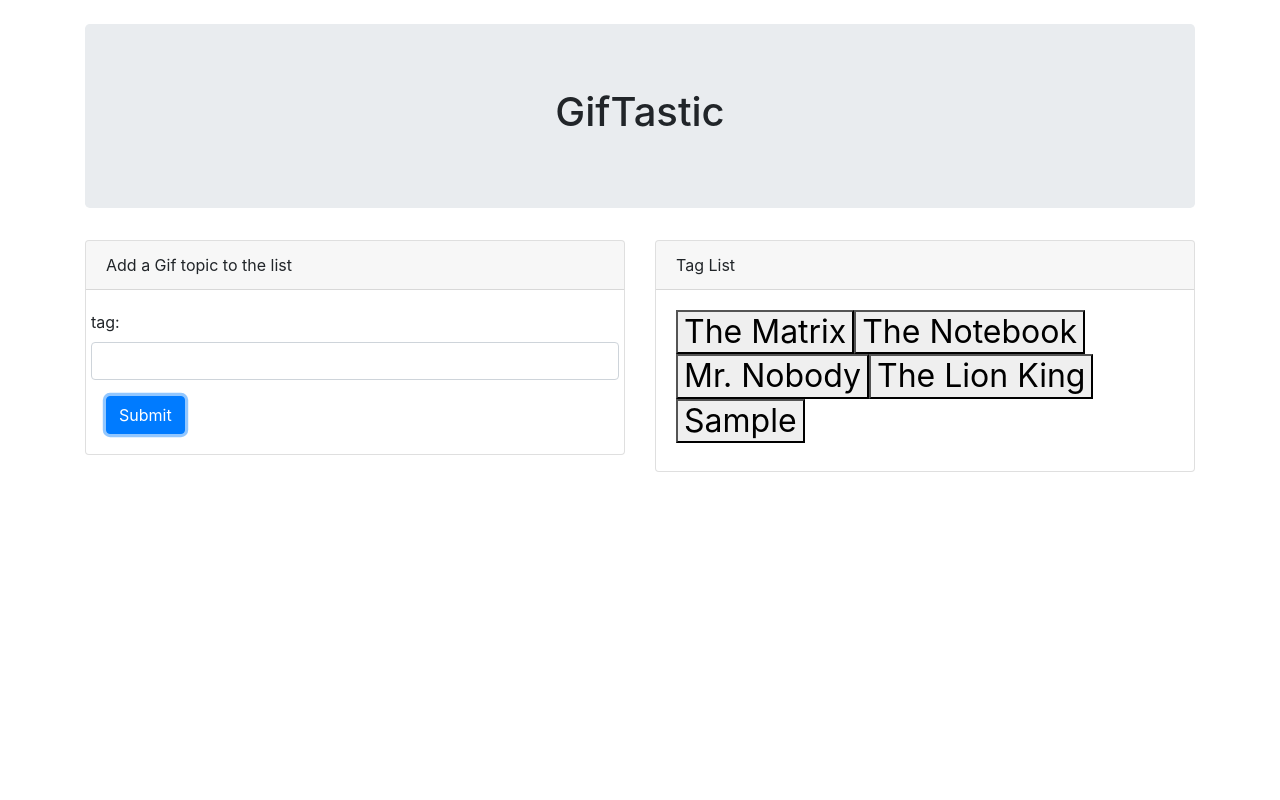
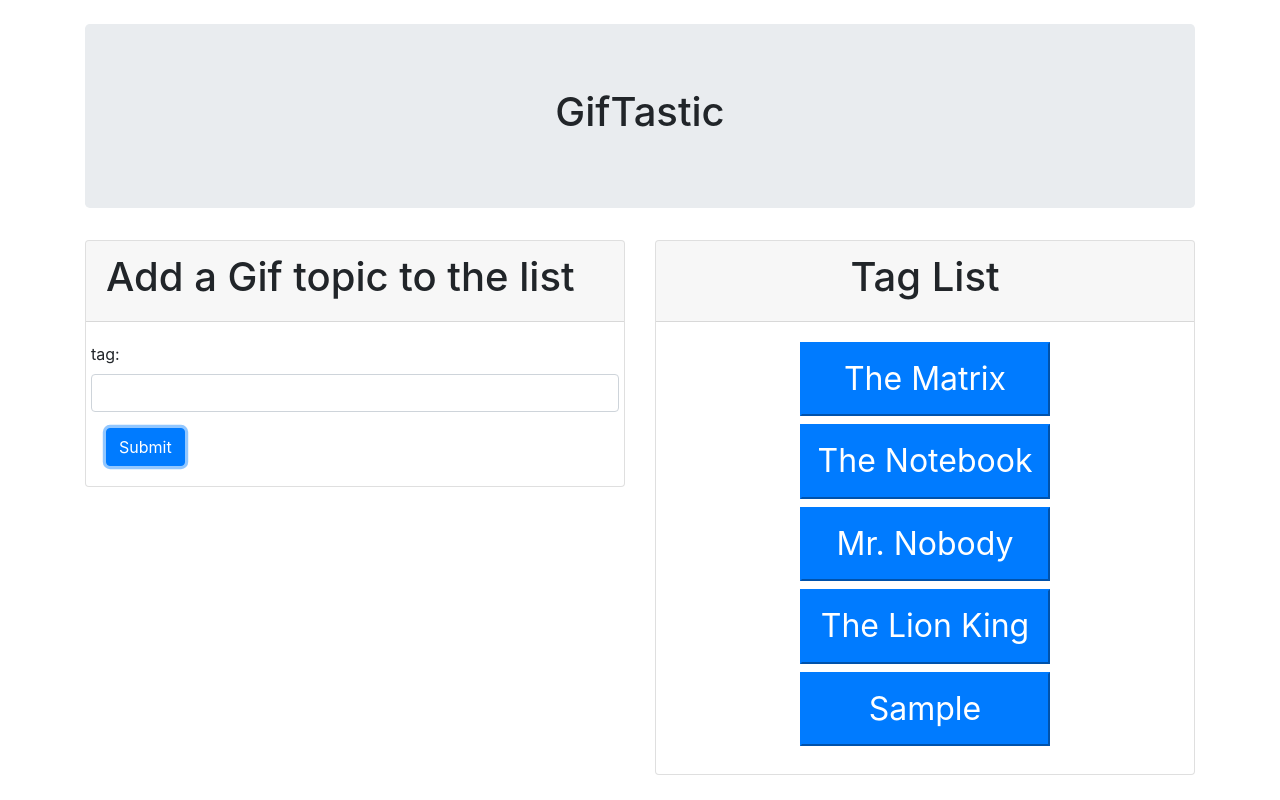
Before and after one commit to PapaWuski/Giftastic, a plain HTML site: page index.html in a window 1280 px wide. Both pictures are taken after typing "Sample" into the empty fields and a click on the button "Submit". Drawn offline with nearby package versions, Linux system fonts and the light colour scheme.

Commit message:
changed buttons to blue and vertically stacked

```diff
--- a/assets/javascript/app.js
+++ b/assets/javascript/app.js
@@ -7,7 +7,9 @@ $("#add-gif").on("click", function(event) {
   var catagory = $("#name-input")
     .val()
     .trim();
-  console.log(catagory);
+    if (!catagory){
+      return false
+    }
   catagories.push(catagory);
   $("#name-input").val("");
 
@@ -18,11 +20,11 @@ function renderButtons() {
   $("#name-display").empty();
 
   for (var i = 0; i < catagories.length; i++) {
-    var a = $("<button>");
-    a.addClass("catagory");
-    a.attr("data-name", catagories[i]);
-    a.text(catagories[i]);
-    $("#name-display").append(a);
+    var $button = $("<button>");
+    $button.addClass("catagory btn-primary p-3 btn-block");
+    $button.attr("data-name", catagories[i]);
+    $button.text(catagories[i]);
+    $("#name-display").append($button);
   }
 }
 
@@ -39,12 +41,15 @@ function displyGifs() {
     // ========================
 
     $("#gifs-appear-here").empty();
+    if (!results.length){
+      $("#gifs-appear-here").prepend(`<h1>No Gifs Found for ${gif}!</h1>`);
+    } else{
       for (var i = 0; i < results.length; i++) {
         var $gifCard = $("<div>").addClass("card");
         var $gifBody = $("<div>").addClass("card-body");
         var $subtitle = $("<h6>").text(results[i].rating).addClass("card-subtitle");
         var $title = $("<h5>").text(results[i].title).addClass("card-title");
-      var $tags = $("<p>").text(results[i].tags).addClass("card-text");
+        var $tags = $("<p>").text(`Rating:${results[i].tags}`).addClass("card-text");
         var $img = $("<img>").attr({
           "src": results[i].images.fixed_height_still.url,
           "data-still":results[i].images.fixed_height_still.url,
@@ -55,6 +60,8 @@ function displyGifs() {
         $gifCard.append($img,$gifBody.append($title,$subtitle,$tags));
         $("#gifs-appear-here").prepend($gifCard);
       }
+    }
+
   });
 }
 
@@ -63,9 +70,15 @@ function displyGifs() {
 const pausePlayGif = event => {
   const state = $(event.target).attr("data-state");
   if (state === "still"){
-    $(event.target).attr({"data-state":"animate","src":$(event.target).attr("data-animate")})
+    $(event.target).attr({
+      "data-state":"animate",
+    "src":$(event.target).attr("data-animate")
+  })
   }else{
-    $(event.target).attr({"data-state":"still","src":$(event.target).attr("data-still")})
+    $(event.target).attr({
+      "data-state":"still"
+    ,"src":$(event.target).attr("data-still")
+  })
   }
 }
 
--- a/index.html
+++ b/index.html
@@ -11,66 +11,47 @@
       integrity="sha384-ggOyR0iXCbMQv3Xipma34MD+dH/1fQ784/j6cY/iJTQUOhcWr7x9JvoRxT2MZw1T"
       crossorigin="anonymous"
     />
-    <link rel="stylesheet" href="./assets/css/style.css">
+    <link rel="stylesheet" href="./assets/css/style.css" />
   </head>
 
   <body>
     <div class="container">
-
-    <br>
-
-    <!-- Jumbotron -->
+      <br />
       <div class="jumbotron">
-      <h1 class="text-center">
-          GifTastic</h1>
+        <h1 class="text-center"> GifTastic</h1>
       </div>
-
       <div class="row">
-
-      <!-- Sign-Up Card-->
         <div class="col-lg-6">
           <div class="card card-default">
             <div class="card-header">
-            Add a Gif topic to the list
+              <h1>Add a Gif topic to the list</h1>
             </div>
             <div class="card-body">
-
-            <!-- Sign-up Form (note the various input "types")-->
               <form role="form">
                 <div class="form-group row">
                   <label for="name-input">tag:</label>
-                <input class="form-control" id="name-input" type="text">
+                  <input class="form-control" id="name-input" type="text" />
                 </div>
                 <button class="btn btn-primary" id="add-gif" type="submit">Submit</button>
               </form>
             </div>
           </div>
         </div>
-
-      <!-- Most Recent Member card -->
-      <div class="col-lg-6">
+        <div class="col-lg-6 text-center">
           <div class="card card-default">
             <div class="card-header">
-            Tag List
+              <h1>Tag List</h1>
             </div>
-          <div class="card-body" id="recent-member">
-            <h2 id="name-display">Jimmy John</h2>
+            <div class="card-body">
+              <h2 id="name-display" class= "btn-group-vertical "></h2>
             </div>
           </div>
         </div>
-
       </div>
-
       <div class="row">
-
-        <!-- Sign-Up Card-->
-        <div class="col-lg-12 card-columns" id="gifs-appear-here">
-
+        <div class="col-lg-12 card-columns" id="gifs-appear-here"></div>
       </div>
     </div>
-  </div>
-
-
     <script
       src="https://code.jquery.com/jquery-3.4.1.min.js"
       integrity="sha256-CSXorXvZcTkaix6Yvo6HppcZGetbYMGWSFlBw8HfCJo="
```
Lines whose indentation alone changed are shown as unchanged.
